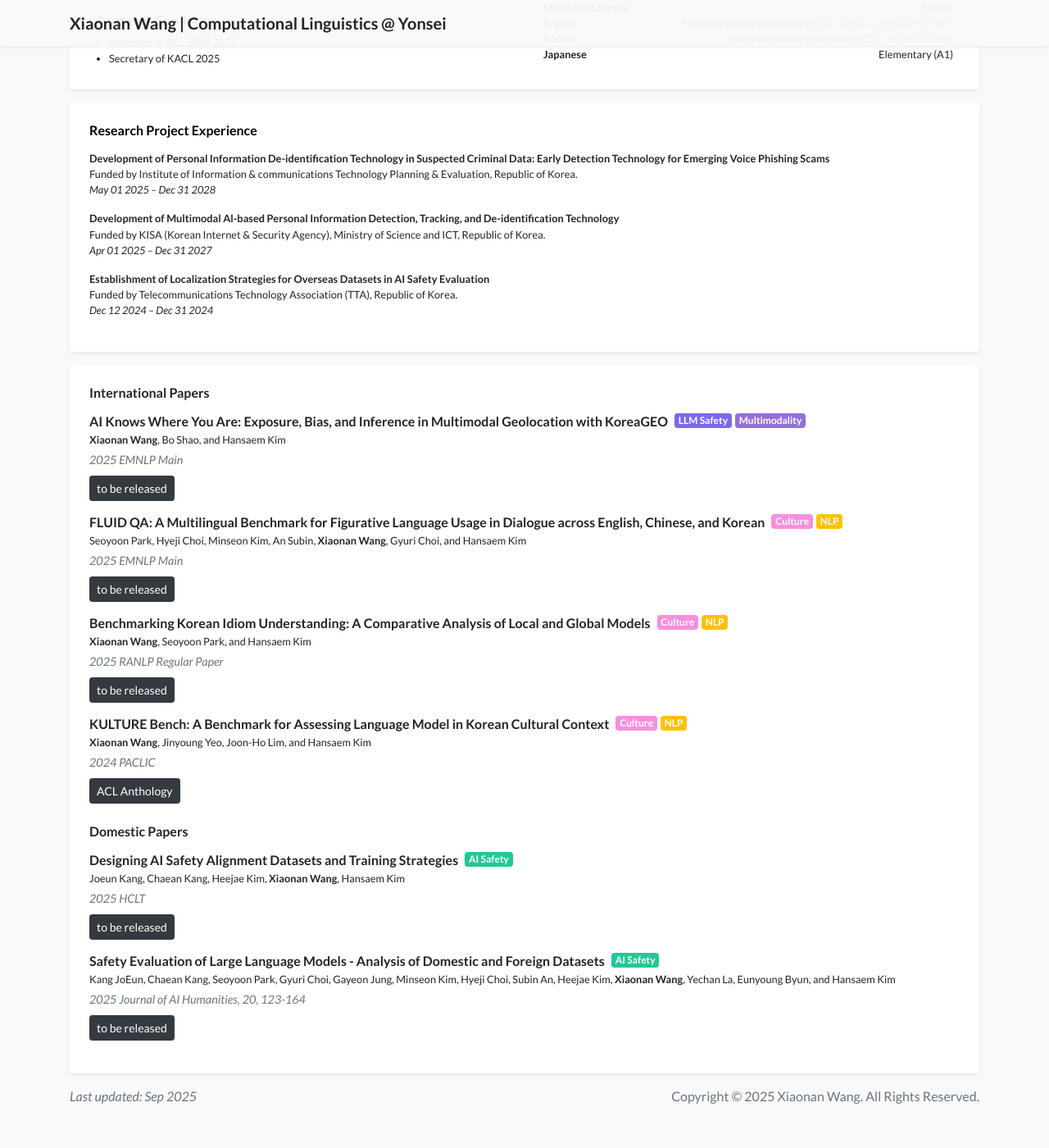
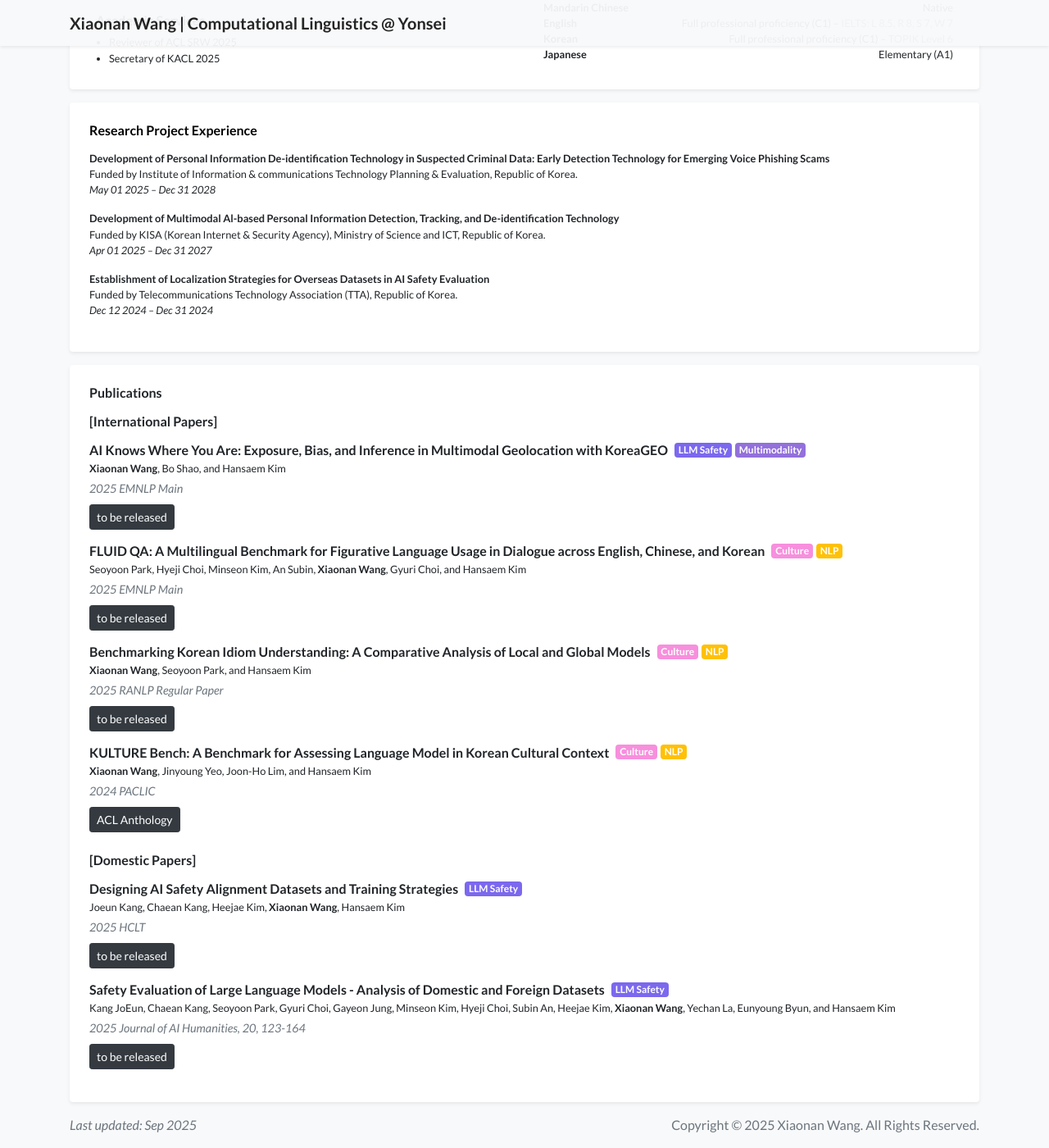
Before and after one commit to wangxiaonan-git/wangxiaonan-git.github.io, a Jekyll site: the page built from index.html, in a window 1280 px wide and 1400 px high, scrolled down 834 px. Shown: the whole window at 82% size. Built offline with Jekyll 4.4.1, drawn with Linux system fonts in a browser that asks for light colours; a style sheet for code colours, icons or effects is not loaded; before the commit the page ends 2199 px from its top, so only the background shows below that.

Commit message:
Update index.html

```diff
--- a/index.html
+++ b/index.html
@@ -45,9 +45,10 @@ num_selected: 10
   <div class="col">
     <div class="card border-0 shadow-sm bg-white">
       <div class="card-body p-4">
+        <h6 class="font-weight-bold mb-3">Publications</h6>
 
         <!-- International Papers -->
-        <h6 class="font-weight-bold mb-3">International Papers</h6>
+        <h6 class="font-weight-bold mb-3">[International Papers]</h6>
 
         <div class="mb-3">
           <h6 class="mb-1 d-flex align-items-center">
@@ -102,12 +103,12 @@ num_selected: 10
         </div>
 
         <!-- Domestic Papers -->
-        <h6 class="font-weight-bold mb-3 mt-4">Domestic Papers</h6>
+        <h6 class="font-weight-bold mb-3 mt-4">[Domestic Papers]</h6>
 
         <div class="mb-3">
           <h6 class="mb-1 d-flex align-items-center">
             <span>Designing AI Safety Alignment Datasets and Training Strategies</span>
-            <span class="badge ml-2" style="background-color: #20c997; color: white;">AI Safety</span>
+            <span class="badge ml-2" style="background-color: #7B68EE; color: white;">LLM Safety</span>
           </h6>
           <p class="mb-1 small">
             Joeun Kang, Chaean Kang, Heejae Kim, <strong>Xiaonan Wang</strong>, Hansaem Kim
@@ -119,7 +120,7 @@ num_selected: 10
         <div class="mb-3">
           <h6 class="mb-1 d-flex align-items-center">
             <span>Safety Evaluation of Large Language Models - Analysis of Domestic and Foreign Datasets</span>
-            <span class="badge ml-2" style="background-color: #20c997; color: white;">AI Safety</span>
+            <span class="badge ml-2" style="background-color: #7B68EE; color: white;">LLM Safety</span>
           </h6>
           <p class="mb-1 small">
             Kang JoEun, Chaean Kang, Seoyoon Park, Gyuri Choi, Gayeon Jung, Minseon Kim, Hyeji Choi, Subin An, Heejae Kim, <strong>Xiaonan Wang</strong>, Yechan La, Eunyoung Byun, and Hansaem Kim
@@ -134,5 +135,6 @@ num_selected: 10
 </div>
 
 
+
 <!-- Visitor map -->
 <script type="text/javascript" id="clustrmaps" src="//cdn.clustrmaps.com/map_v2.js?cl=ede7e7&w=180&t=n&d=2hdELQUXGbZXhd7nU8b6DM0o0lTQDMdsI0TK710fQRU&co=6e9dbf&cmo=1b6de2&cmn=461b91&ct=1c1717"></script>
```
